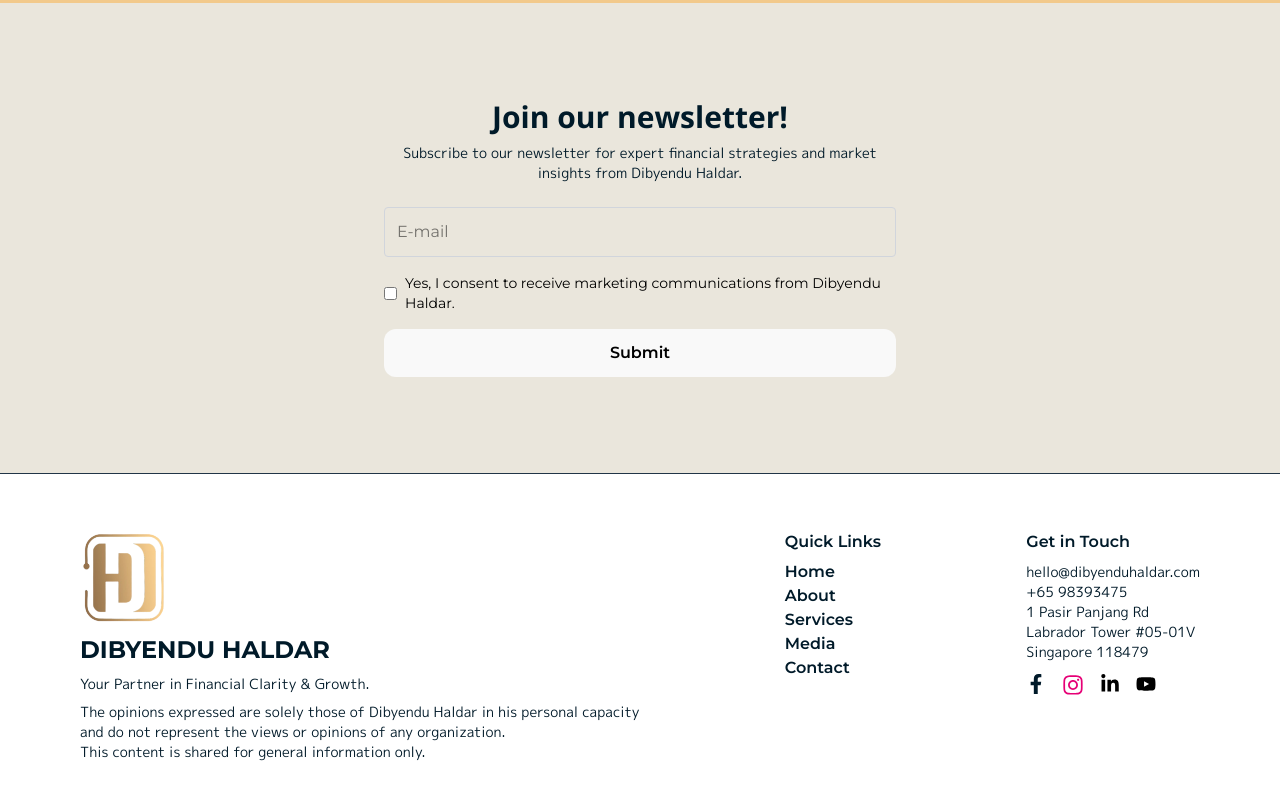
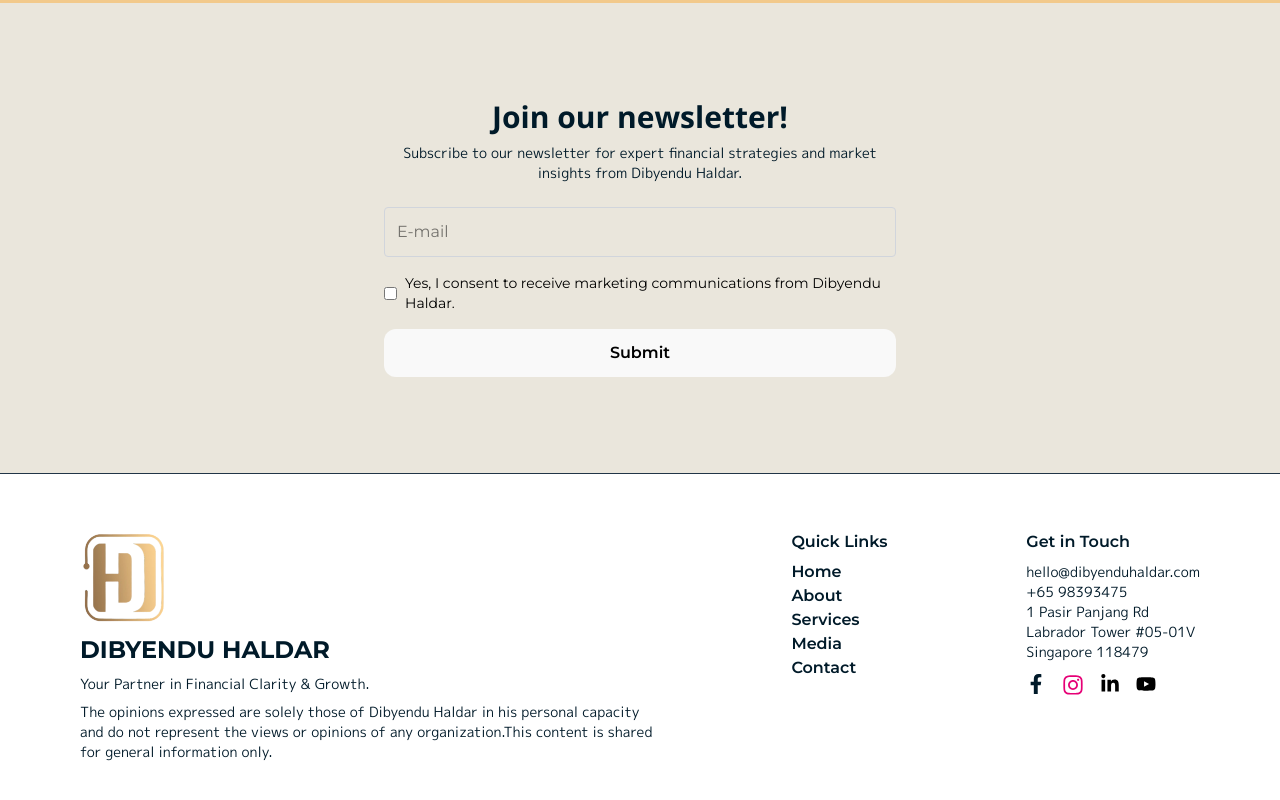
Before and after one commit to csolatorio/dib-website, a React (Vite) app: page /#/ in a window 1280 px wide. Shown: the part 3239-4039 px from the top of the page. Built offline with nearby package versions, Linux system fonts and the light colour scheme.

Commit message:
Update footer.tsx

```diff
--- a/src/components/footer.tsx
+++ b/src/components/footer.tsx
@@ -25,8 +25,8 @@ const Footer: React.FC = () => {
           </p>
           <p className="text-sm text-[#001A29] font-semibold">
             The opinions expressed are solely those of Dibyendu Haldar in his personal capacity<br />
-           and do not represent the views or opinions of any organization. <br />
-            This content is shared for general information only.
+            and do not represent the views or opinions of any organization.This content is shared <br />
+            for general information only.
           </p>
         </div>
 
```
